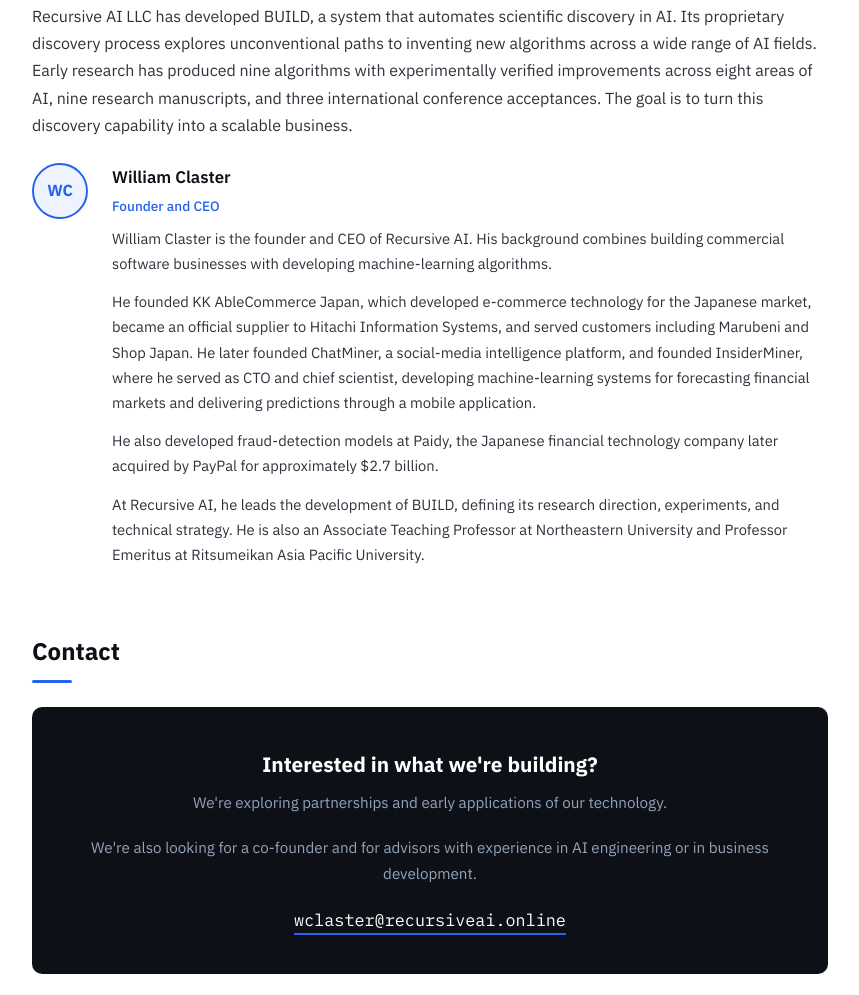
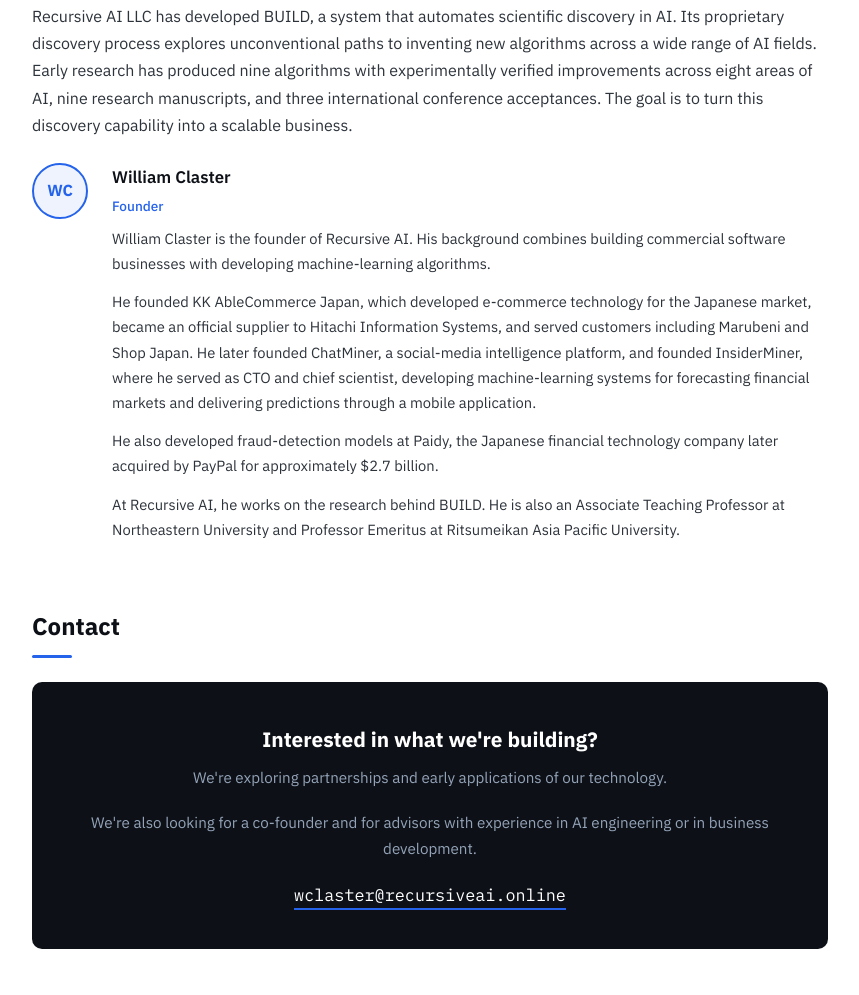
Before and after one commit to onyourmark/recursiveai, a plain HTML site: page index.html in a window 1280 px wide. Shown: the part 1662-2657 px from the top of the page, without its empty margins (210-1069 px from the left). Drawn offline with Linux system fonts and the light colour scheme.

Commit message:
Change founder title from Founder and CEO to Founder
Co-Authored-By: Claude Opus 5.5 <noreply@anthropic.com>
Claude-Session: https://claude.ai/code/session_01JdfKpuvjRE92YJ6s4pthKM

```diff
--- a/index.html
+++ b/index.html
@@ -508,11 +508,11 @@
     <div class="founder-icon">WC</div>
     <div class="founder-info">
       <h3>William Claster</h3>
-      <div class="title">Founder and CEO</div>
-      <p>William Claster is the founder and CEO of Recursive AI. His background combines building commercial software businesses with developing machine-learning algorithms.</p>
+      <div class="title">Founder</div>
+      <p>William Claster is the founder of Recursive AI. His background combines building commercial software businesses with developing machine-learning algorithms.</p>
       <p>He founded KK AbleCommerce Japan, which developed e-commerce technology for the Japanese market, became an official supplier to Hitachi Information Systems, and served customers including Marubeni and Shop Japan. He later founded ChatMiner, a social-media intelligence platform, and founded InsiderMiner, where he served as CTO and chief scientist, developing machine-learning systems for forecasting financial markets and delivering predictions through a mobile application.</p>
       <p>He also developed fraud-detection models at Paidy, the Japanese financial technology company later acquired by PayPal for approximately $2.7 billion.</p>
-      <p>At Recursive AI, he leads the development of BUILD, defining its research direction, experiments, and technical strategy. He is also an Associate Teaching Professor at Northeastern University and Professor Emeritus at Ritsumeikan Asia Pacific University.</p>
+      <p>At Recursive AI, he works on the research behind BUILD. He is also an Associate Teaching Professor at Northeastern University and Professor Emeritus at Ritsumeikan Asia Pacific University.</p>
     </div>
   </div>
 </section>
```
